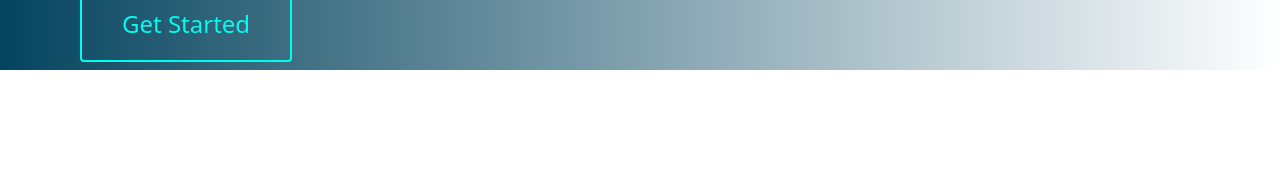
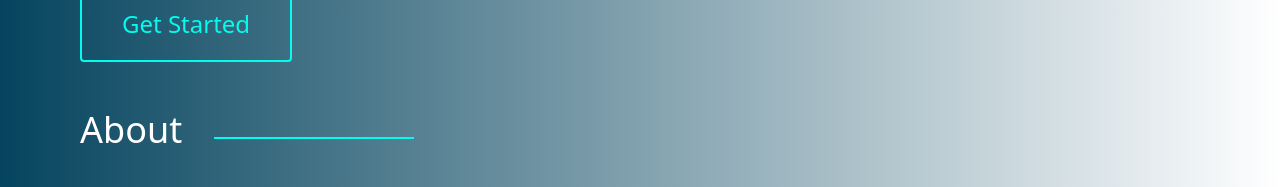
Before and after one commit to furkansylu97/FurkanSoylu-sPortfolio, a React (Vite) app in the folder Portfolio/: page / in a window 1280 px wide. Shown: the part 754-941 px from the top of the page. Before the commit the page ends 824 px from the top, so only its background shows below. Built offline with nearby package versions, Linux system fonts and the light colour scheme.

Commit message:
About.jsx section was created

```diff
--- /dev/null
+++ b/Portfolio/src/components/SectionTitle.jsx
@@ -0,0 +1,12 @@
+import React from "react";
+
+function SectionTitle({ title }) {
+  return (
+    <div className="flex items-center gap-8 py-10">
+      <h1 className="text-4xl text-white">{title}</h1>
+      <div className="w-1/6 h-[2px] bg-secondary mt-4"></div>
+    </div>
+  );
+}
+
+export default SectionTitle;
--- /dev/null
+++ b/Portfolio/src/pages/HomePage/About.jsx
@@ -0,0 +1,12 @@
+import React from 'react'
+import SectionTitle from '../../components/SectionTitle'
+
+function About() {
+  return (
+    <div>
+        <SectionTitle title="About" />
+    </div>
+  )
+}
+
+export default About
--- a/Portfolio/src/pages/HomePage/Home.jsx
+++ b/Portfolio/src/pages/HomePage/Home.jsx
@@ -1,14 +1,20 @@
-import React from 'react'
-import Header from '../../components/Header'
-import Intro from './Intro'
+import React from "react";
+import Header from "../../components/Header";
+import Intro from "./Intro";
+import About from "./About";
 
 function Home() {
   return (
     <div>
-        <Header />
+      <Header />
+      <div>
         <Intro />
+        <div className=" w-full bg-gradient-to-r from-primary to-white pl-20">
+          <About />
+        </div>
+      </div>
     </div>
-  )
+  );
 }
 
-export default Home
+export default Home;
```
